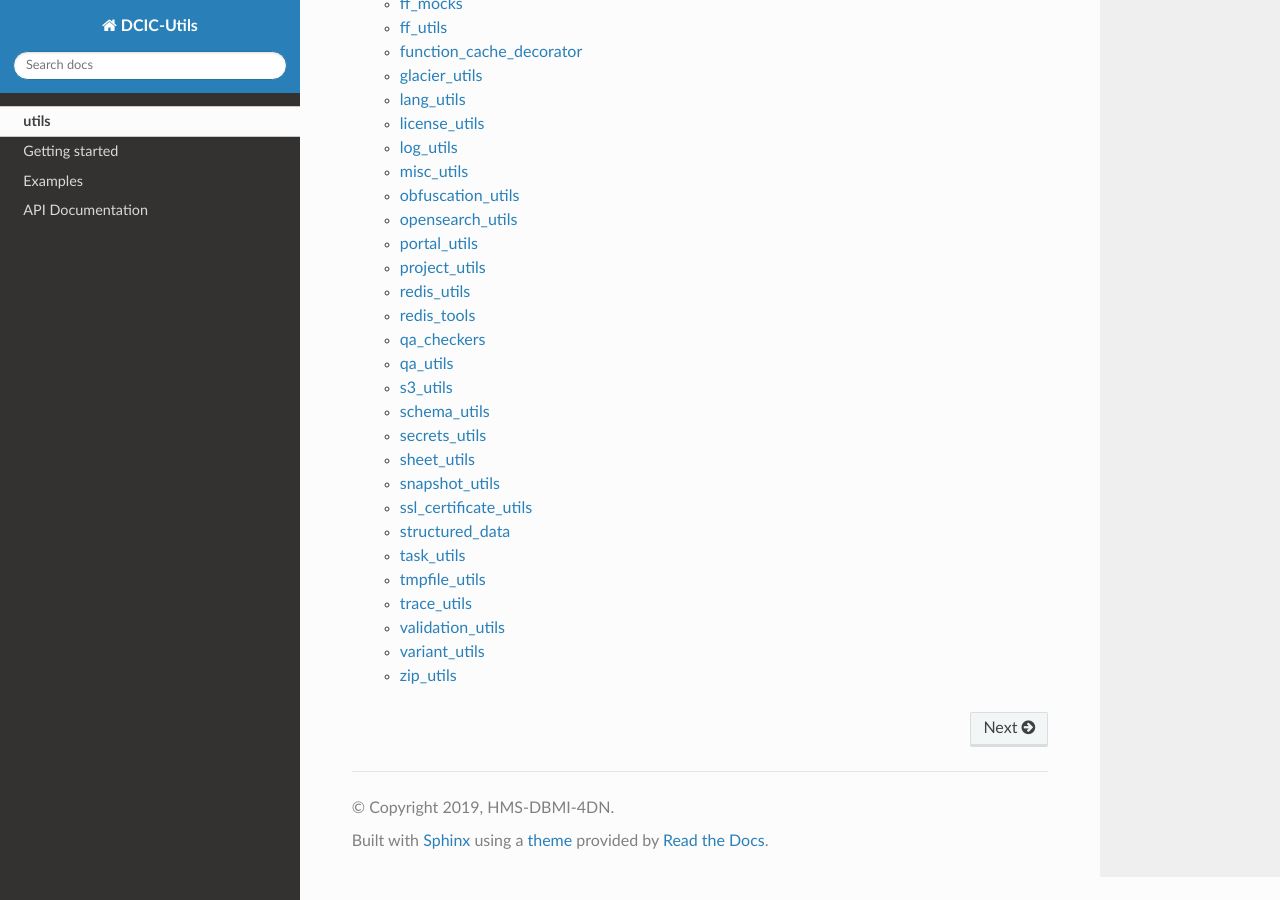
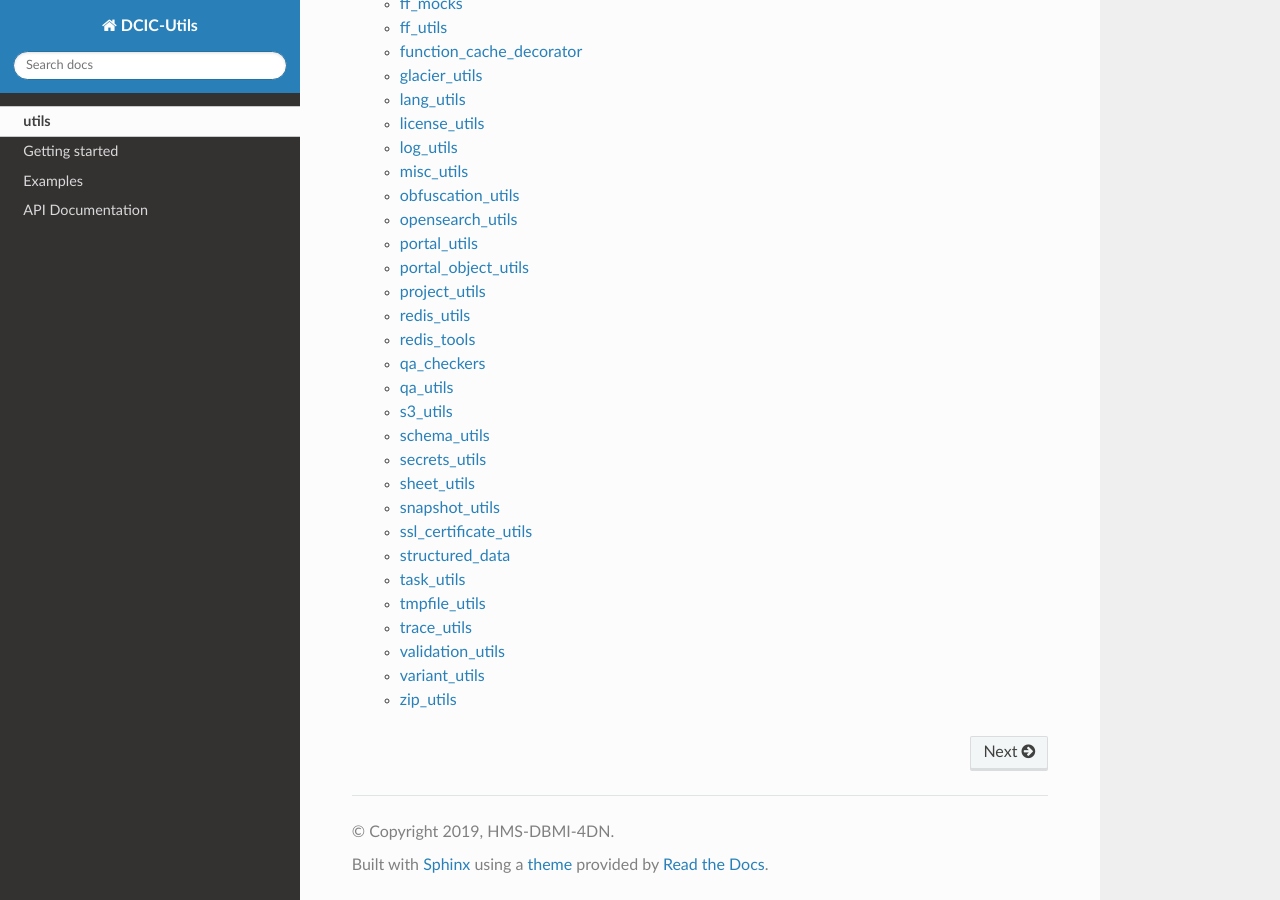
Before and after one commit to 4dn-dcic/utils, a Sphinx documentation site: the page built from docs/source/index.rst, in a window 1280 px wide and 900 px high, scrolled down 1281 px. Built offline with Sphinx 7.4.7 and the Read the Docs theme 2.0.0, drawn with Linux system fonts in a browser that asks for light colours.

Commit message:
updated doc with portal_object_utils

```diff
--- a/docs/source/dcicutils.rst
+++ b/docs/source/dcicutils.rst
@@ -253,6 +253,13 @@ portal_utils
    :members:
 
 
+portal_object_utils
+^^^^^^^^^^^^^^^^^^^
+
+.. automodule:: dcicutils.portal_object_utils
+   :members:
+
+
 project_utils
 ^^^^^^^^^^^^^
 
```
